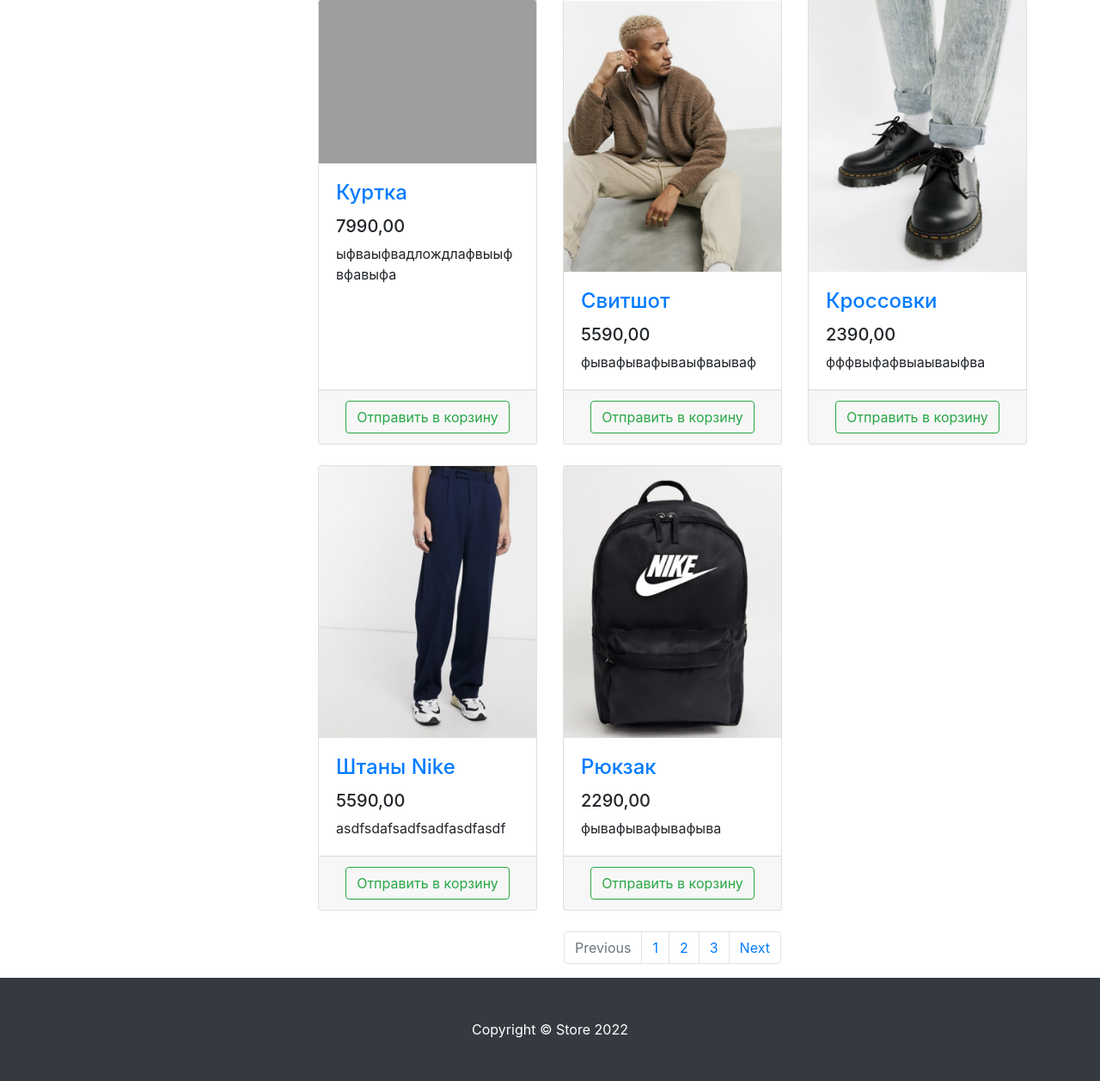
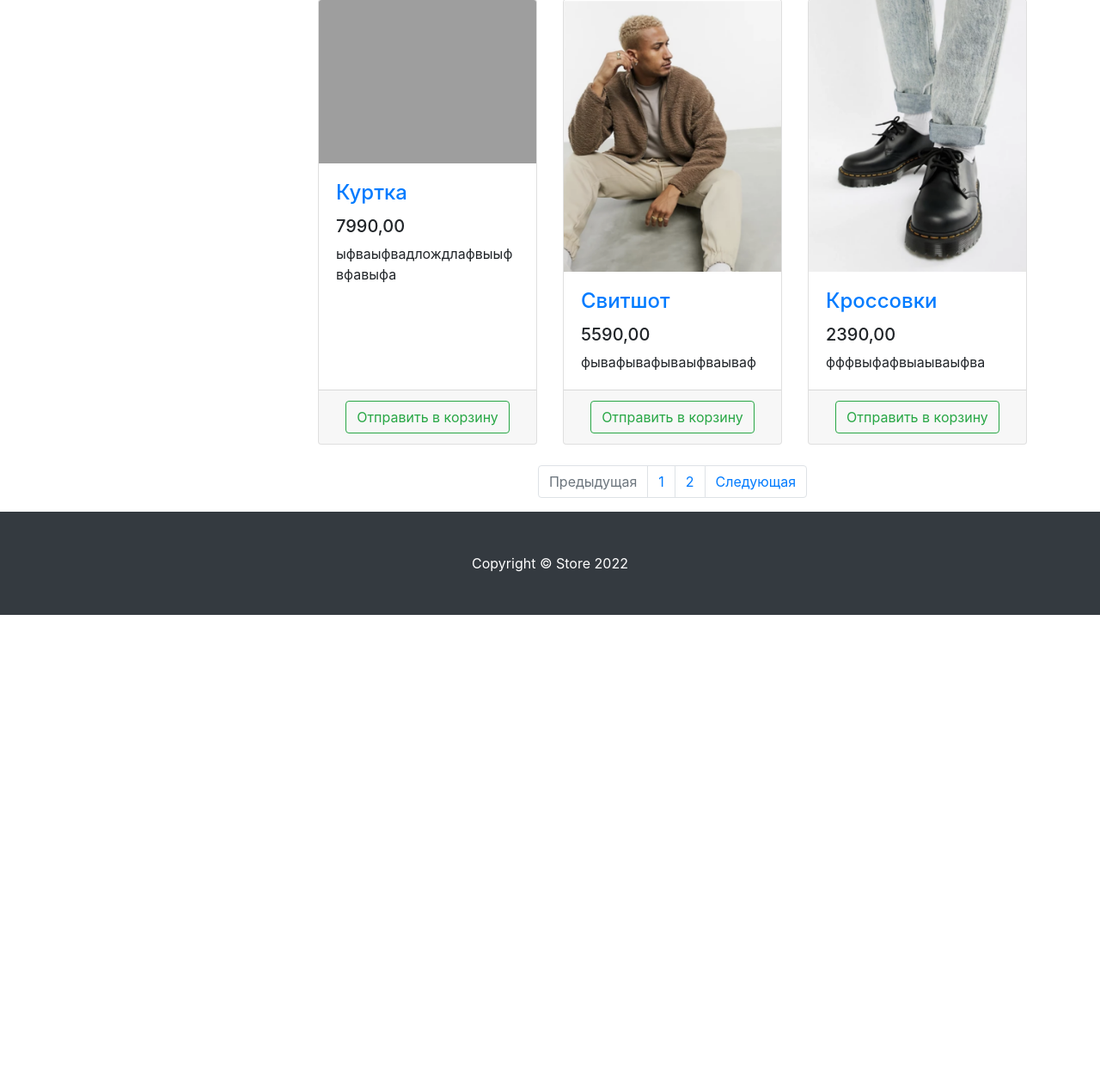
Before and after one commit to sandzhibarg/store-server, a Django app: page /products/ in a window 1280 px wide. Shown: the part 405-1662 px from the top of the page at 86% size. After the commit the page ends 1120 px from the top, so only its background shows below. Run offline with Django 4.2, Linux system fonts and the light colour scheme; data comes from the database, SQL or seed files in the repository; both versions use the stored data as it was after the commit; some libraries are stand-ins or nearby versions; grey boxes are pictures that could not be loaded.

Commit message:
added pagination

```diff
--- a/products/templates/products/products.html
+++ b/products/templates/products/products.html
@@ -83,14 +83,25 @@
 
           <nav aria-label="Page navigation example">
               <ul class="pagination justify-content-center">
-                  <li class="page-item disabled">
-                      <a class="page-link" href="#" tabindex="-1" aria-disabled="true">Previous</a>
+                  <li class="page-item {% if not products.has_previous %}disabled{% endif %}">
+                      <a class="page-link"
+                      href="{% if products.has_previous %}{% url 'products:paginator' products.previous_page_number %}{% else %}#{% endif %}"
+                      tabindex="-1" aria-disabled="true">
+                        Предыдущая
+                    </a>
                   </li>
-                  <li class="page-item"><a class="page-link" href="#">1</a></li>
-                  <li class="page-item"><a class="page-link" href="#">2</a></li>
-                  <li class="page-item"><a class="page-link" href="#">3</a></li>
-                  <li class="page-item">
-                      <a class="page-link" href="#">Next</a>
+                  {% for page in products.paginator.page_range %}
+                    <li class="page-item">
+                      <a class="page-link" href="{% url 'products:paginator' page %}">
+                        {{ page }}
+                      </a>
+                    </li>
+                  {% endfor %}
+                  <li class="page-item {% if not products.has_next %}disabled{% endif %}">
+                      <a class="page-link"
+                      href="{% if products.has_next %}{% url 'products:paginator' products.next_page_number %}disabled{% else %}#{% endif %}">
+                        Следующая
+                      </a>
                   </li>
               </ul>
           </nav>
--- a/products/urls.py
+++ b/products/urls.py
@@ -6,6 +6,7 @@ app_name = 'products'
 urlpatterns = [
   path('', products, name='index'),
   path('category/<int:category_id>/', products, name='category'),
+  path('page/<int:page_number>/', products, name='paginator'),
   path('baskets/add/<int:product_id>/', basket_add, name='basket_add'), # ../products/baskets/add/<product_id>/
   path('baskets/remove/<int:basket_id>/', basket_remove, name='basket_remove'),
 ]
--- a/products/views.py
+++ b/products/views.py
@@ -1,5 +1,6 @@
 from django.shortcuts import render, HttpResponseRedirect
 from django.contrib.auth.decorators import login_required
+from django.core.paginator import Paginator
 
 from products.models import ProductCategory, Product, Basket
 from users.models import User
@@ -12,13 +13,17 @@ def index(request):
     }
     return render(request, 'products/index.html', context)
 
-def products(request, category_id=None):
-    # используем тернарный оператор
+def products(request, category_id=None, page_number=1):
+    # используем тернарный оператор (также можем сразу передать в context)
     products = Product.objects.filter(category__id=category_id) if category_id else Product.objects.all()
+
+    per_page = 3
+    paginator = Paginator(products, per_page)
+    products_paginator = paginator.page(page_number)
 
     context = {
         'title': 'Store - Каталог',
-        'products': products,
+        'products': products_paginator,
         'categories': ProductCategory.objects.all(),
     }
     return render(request, 'products/products.html', context)
```
Also changed, not shown: db.sqlite3, media/products_images/Black-Nike-Heritage-backpack.png (added), media/products_images/Dark-blue-wide-leg-ASOs-DESIGN-trousers.png (added).
